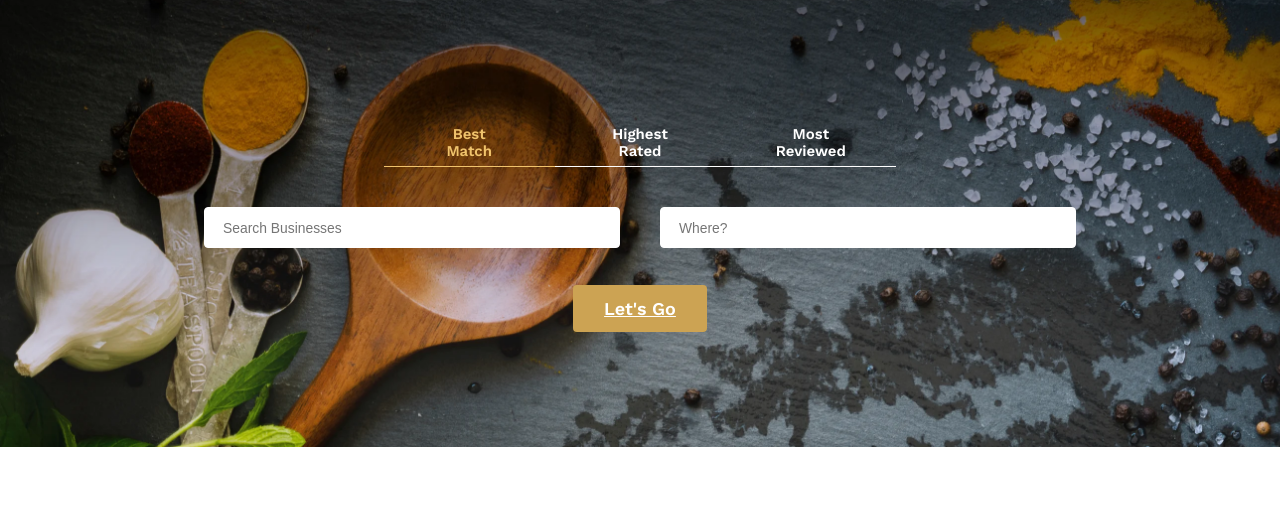
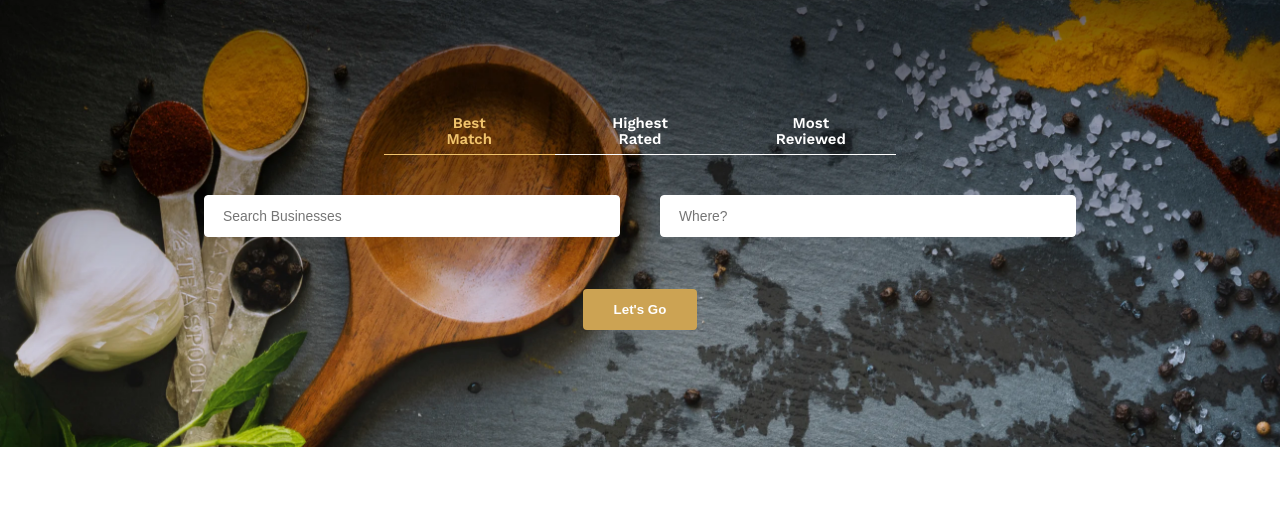
Before and after one commit to esther-v/ravenous_yelp-clone, a React app: page / in a window 1280 px wide. Shown: the part 59-582 px from the top of the page. Built offline with nearby package versions, Linux system fonts and the light colour scheme.

Commit message:
setting search bar state

```diff
--- a/src/components/App/App.js
+++ b/src/components/App/App.js
@@ -21,11 +21,15 @@ const businesses = [
 
 
 class App extends React.Component {
+  searchYelp(term, location, sortBy) {
+    console.log(`Searching for ${term} located near ${location} sorted by ${sortBy}`)
+  }
+
   render() {
     return (
       <div className="App">
         <h1>ravenous</h1>
-        <SearchBar/>
+        <SearchBar searchYelp={this.searchYelp}/>
         <BusinessList businesses={businesses}/>
       </div>
     )
--- a/src/components/SearchBar/SearchBar.css
+++ b/src/components/SearchBar/SearchBar.css
@@ -61,16 +61,17 @@
     text-align: center;
   }
 
-  .SearchBar-submit a {
+  .SearchBar-submit button {
     border-radius: 4px;
     padding: .72rem 1.7rem;
     background-color: #cca353;
     color: #ffffff;
     font-weight: 600;
     transition: background-color .5s;
+    border: none;
   }
 
-  .SearchBar-submit a:hover {
+  .SearchBar-submit button:hover {
     cursor: pointer;
     background-color: #a7874b;
   }
--- a/src/components/SearchBar/SearchBar.js
+++ b/src/components/SearchBar/SearchBar.js
@@ -12,8 +12,10 @@ class Searchbar extends React.Component {
             sortBy: 'best_match'
         }
 
+        this.handleSortByChange = this.handleSortByChange.bind(this)
         this.handleTermChange = this.handleTermChange.bind(this)
         this.handleLocationChange = this.handleLocationChange.bind(this)
+        this.handleSearch = this.handleSearch.bind(this)
 
         this.sortByOptions = {
             'Best Match': 'best_match',
@@ -43,6 +45,11 @@ class Searchbar extends React.Component {
         this.setState({location: event.target.value})
     }
 
+    handleSearch(event) {
+        this.props.searchYelp(this.state.term, this.state.location, this.state.sortBy)
+        event.preventDefault()
+    }
+
     renderSortByOptions(){
         return Object.keys(this.sortByOptions).map((sortByOption) => {
             let sortByOptionValue = this.sortByOptions[sortByOption]
@@ -58,6 +65,7 @@ class Searchbar extends React.Component {
 
 
     render() {
+
         return (
             <div className="SearchBar">
             <div className="SearchBar-sort-options">
@@ -66,11 +74,11 @@ class Searchbar extends React.Component {
                 </ul>
             </div>
             <div className="SearchBar-fields">
-                <input placeholder="Search Businesses" />
-                <input placeholder="Where?" />
+                <input onChange={this.handleTermChange} placeholder="Search Businesses" />
+                <input onChange={this.handleLocationChange} placeholder="Where?" />
             </div>
             <div className="SearchBar-submit">
-                <a href="/">Let's Go</a>
+                <button onClick={this.handleSearch}>Let's Go</button>
             </div>
             </div>
         )
```
Also changed, not shown: public/manifest.json.
